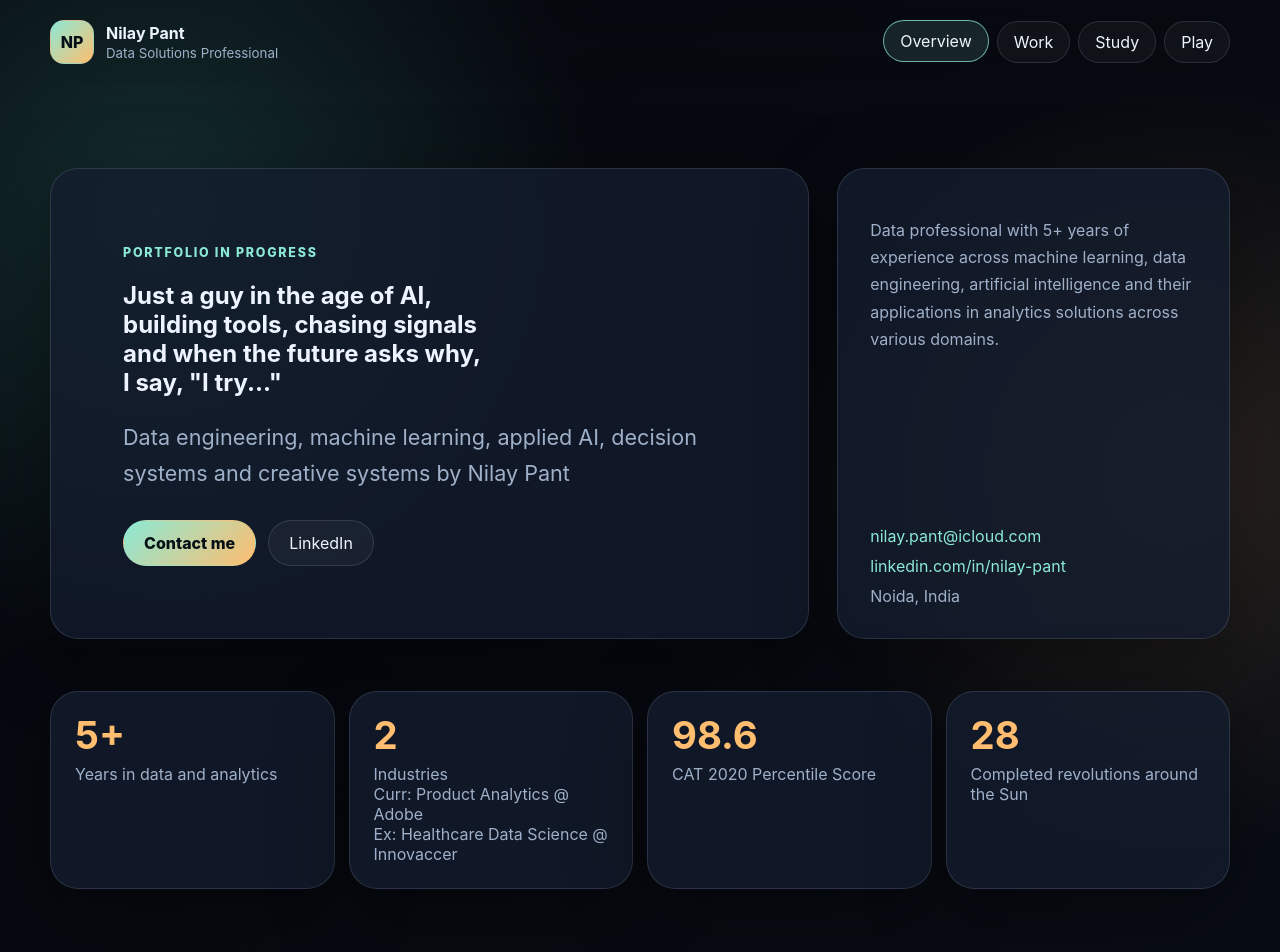
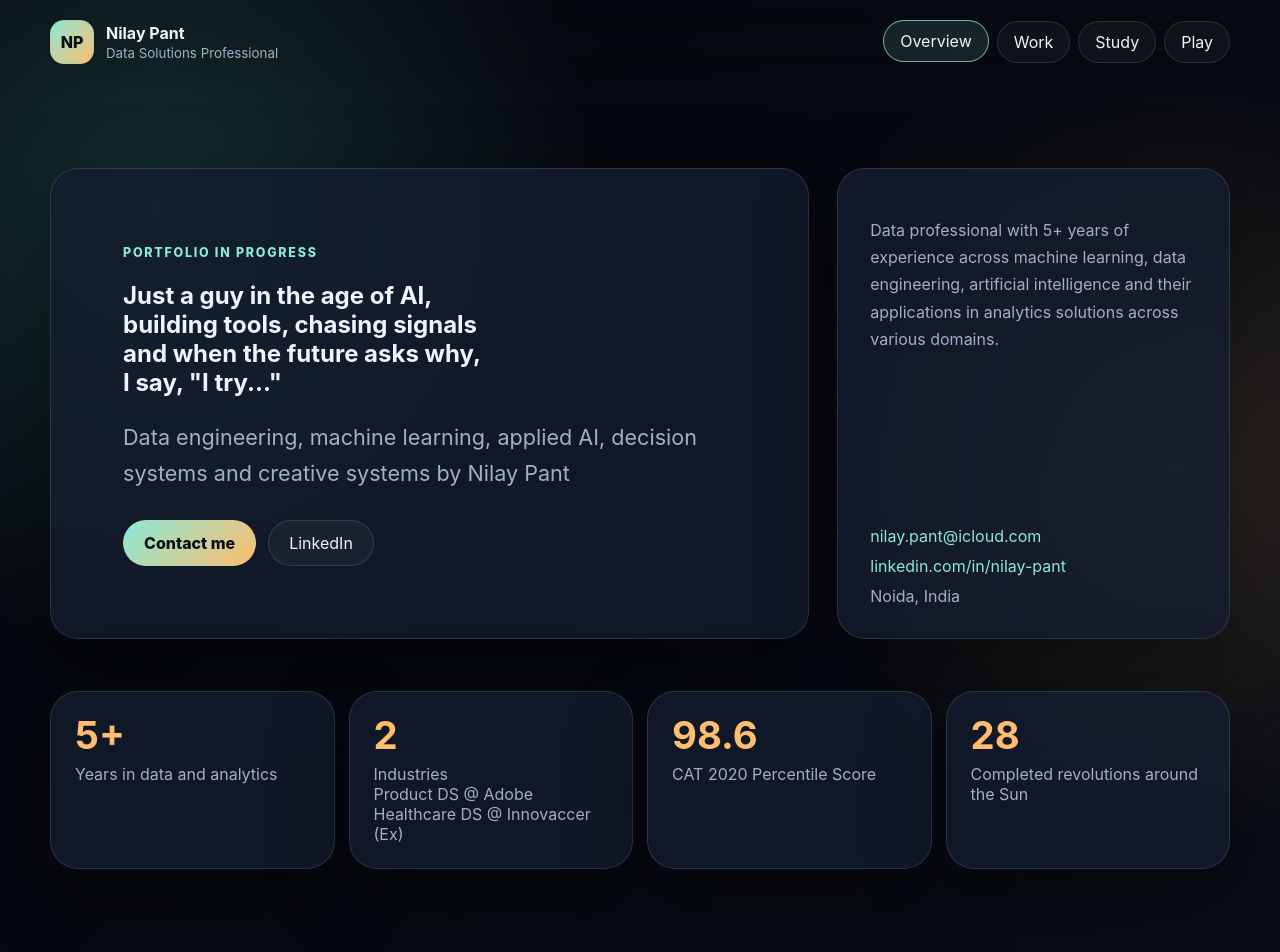
Before and after one commit to nilaypant/nilaypant.github.io, a React (Vite) app: page / in a window 1280 px wide. Shown: the top 952 px of the page. Built offline with nearby package versions, Linux system fonts and the light colour scheme.

Commit message:
upd impactStats tile 2

```diff
--- a/src/data/portfolio.js
+++ b/src/data/portfolio.js
@@ -25,8 +25,8 @@ export const impactStats = [
     value: '2',
     label: [
       'Industries',
-      'Curr: Product Analytics @ Adobe',
-      'Ex: Healthcare Data Science @ Innovaccer',
+      'Product DS @ Adobe',
+      'Healthcare DS @ Innovaccer (Ex)',
     ],
   },
   { value: '98.6', label: 'CAT 2020 Percentile Score' },
```
